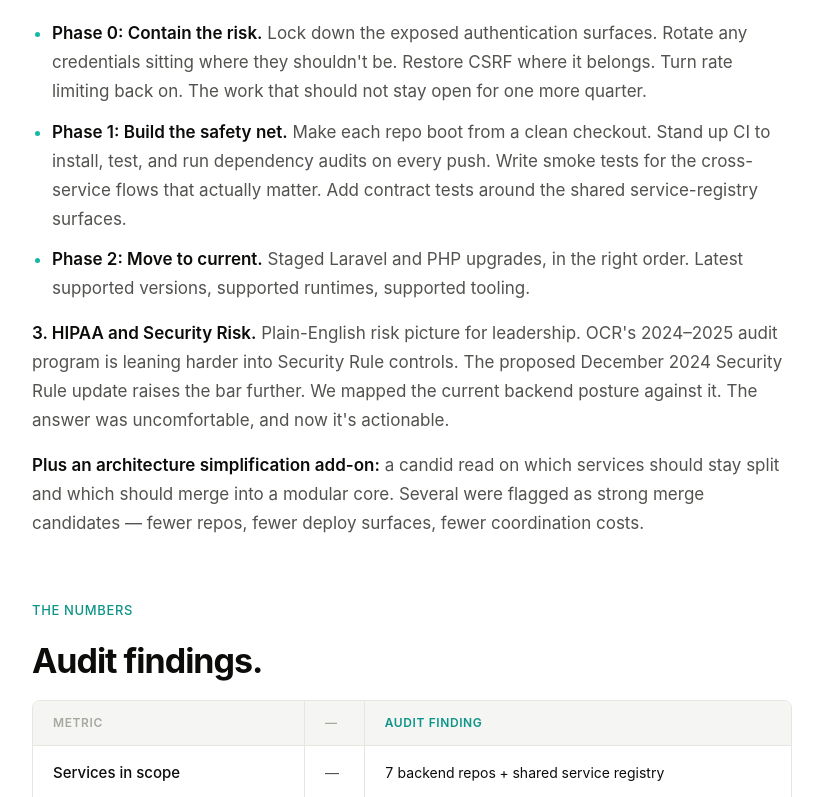
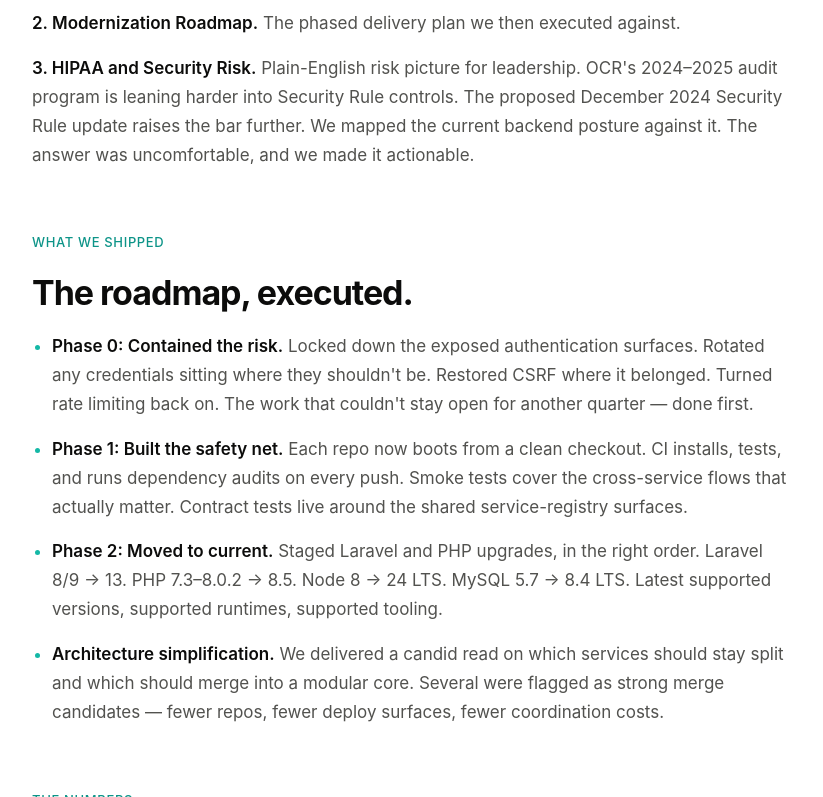
Before and after one commit to marcelfahle/sprintzero, a Next.js app: page /case-studies/laravel-modernization-healthcare-saas in a window 1280 px wide. Shown: the part 1703-2500 px from the top of the page, without its empty margins (80-903 px from the left). Built offline with nearby package versions, Linux system fonts and the light colour scheme.

Commit message:
feat(week-1): vuln downgrade (194→29 falling) + backend past-tense (modernization shipped)

```diff
--- a/src/app/case-studies/laravel-modernization-healthcare-saas/page.tsx
+++ b/src/app/case-studies/laravel-modernization-healthcare-saas/page.tsx
@@ -14,31 +14,31 @@ import { BOOKING_URL, XRAY_PRICE } from "@/lib/constants";
 const URL = "https://sprintzero.sh/case-studies/laravel-modernization-healthcare-saas";
 
 export const metadata: Metadata = {
-  title: "Laravel 8 → 13 Modernization Case Study: HIPAA Backend Audit | SprintZero",
+  title: "Laravel 8 → 13 Modernization Case Study: HIPAA Backend | SprintZero",
   description:
-    "Inside our audit and modernization plan for a HIPAA-compliant Laravel 8 backend. 7 services, 184 controllers, 71 advisories — and the path to a current, supportable platform.",
+    "How we modernized a HIPAA-compliant Laravel 8 backend in one sprint. 7 services, 184 controllers, 71 advisories resolved — to Laravel 13 on PHP 8.5.",
   alternates: { canonical: URL },
   openGraph: {
     type: "article",
     url: URL,
-    title: "Laravel 8 → 13 Modernization: HIPAA Backend Audit | SprintZero",
+    title: "Laravel 8 → 13 Modernization: HIPAA Backend | SprintZero",
     description:
-      "7 services. 184 controllers. 71 advisories. The audit that drove the modernization plan.",
+      "7 services. 184 controllers. 71 advisories resolved. From Laravel 8/PHP 7.3 to Laravel 13/PHP 8.5.",
   },
   twitter: {
     card: "summary_large_image",
-    title: "Laravel 8 → 13 Modernization: HIPAA Backend Audit | SprintZero",
+    title: "Laravel 8 → 13 Modernization: HIPAA Backend | SprintZero",
     description:
-      "7 services. 184 controllers. 71 advisories. The audit that drove the modernization plan.",
+      "7 services. 184 controllers. 71 advisories resolved. From Laravel 8/PHP 7.3 to Laravel 13/PHP 8.5.",
   },
 };
 
 const articleSchema = {
   "@context": "https://schema.org",
   "@type": "Article",
-  headline: "Laravel 8 → 13 Modernization Case Study: HIPAA Backend Audit",
+  headline: "Laravel 8 → 13 Modernization Case Study: HIPAA Backend",
   description:
-    "Inside our audit and modernization plan for a HIPAA-compliant Laravel 8 backend. 7 services, 184 controllers, 71 advisories.",
+    "How we modernized a HIPAA-compliant Laravel 8 backend. 7 services, 184 controllers, 71 advisories resolved — to Laravel 13 on PHP 8.5.",
   author: { "@type": "Person", name: "Marcel Fahle" },
   publisher: {
     "@type": "Organization",
@@ -82,14 +82,14 @@ export default function BackendCaseStudyPage() {
       <main>
         <CaseStudyLayout
           overline="Case study · Backend"
-          title="HIPAA SaaS backend audit and modernization plan."
-          subtitle="7 services. 184 controllers. The plan that took it forward."
-          intro="After we shipped the frontend, the same client came back. The next problem was bigger: a 7-service Laravel backend running on PHP 7.3, accumulated security debt, and almost no automated test coverage. We audited the entire backend and delivered the modernization roadmap that's now driving the next phase of the engagement."
+          title="HIPAA SaaS Laravel backend modernization."
+          subtitle="7 services. 184 controllers. Modernized end-to-end."
+          intro="After we shipped the frontend, the same client came back. The next problem was bigger: a 7-service Laravel backend running on PHP 7.3, accumulated security debt, and almost no automated test coverage. We audited the entire backend, then shipped the modernization."
           heroMetrics={[
-            { value: "7", label: "Services audited" },
+            { value: "7", label: "Services modernized" },
             { value: "184", label: "Controllers mapped" },
-            { value: "71", label: "Composer advisories surfaced" },
-            { value: "13", label: "Critical + high findings" },
+            { value: "71", label: "Composer advisories resolved" },
+            { value: "13", label: "Critical + high findings closed" },
           ]}
         >
           <CaseStudySection
@@ -124,60 +124,67 @@ export default function BackendCaseStudyPage() {
             <p>For a HIPAA platform, that&apos;s the kind of inventory you can&apos;t keep.</p>
           </CaseStudySection>
 
-          <CaseStudySection
-            overline="What we delivered"
-            title="A real audit, written for the technical lead and the executive team simultaneously."
-          >
+          <CaseStudySection overline="The audit" title="Three components that shaped the sprint.">
+            <p>
+              Before we shipped the modernization, we ran the audit that shaped it. Three
+              components, written for the technical lead and the executive team simultaneously:
+            </p>
             <p>
               <strong className="font-semibold text-fg-primary">
                 1. Modernization Foundation.
               </strong>{" "}
-              Where every service is, what it costs to keep there, and what the end state should
+              Where every service was, what it cost to keep there, and what the end state should
               look like. Current → supportable → boring enough that a normal engineering team can
               move fast on it.
             </p>
             <p>
               <strong className="font-semibold text-fg-primary">2. Modernization Roadmap.</strong>{" "}
-              The phased delivery plan.
+              The phased delivery plan we then executed against.
             </p>
-            <ul className="flex flex-col gap-3 pl-5 [&>li]:list-disc [&>li]:marker:text-accent-500">
-              <li>
-                <strong className="font-semibold text-fg-primary">
-                  Phase 0: Contain the risk.
-                </strong>{" "}
-                Lock down the exposed authentication surfaces. Rotate any credentials sitting where
-                they shouldn&apos;t be. Restore CSRF where it belongs. Turn rate limiting back on.
-                The work that should not stay open for one more quarter.
-              </li>
-              <li>
-                <strong className="font-semibold text-fg-primary">
-                  Phase 1: Build the safety net.
-                </strong>{" "}
-                Make each repo boot from a clean checkout. Stand up CI to install, test, and run
-                dependency audits on every push. Write smoke tests for the cross-service flows that
-                actually matter. Add contract tests around the shared service-registry surfaces.
-              </li>
-              <li>
-                <strong className="font-semibold text-fg-primary">Phase 2: Move to current.</strong>{" "}
-                Staged Laravel and PHP upgrades, in the right order. Latest supported versions,
-                supported runtimes, supported tooling.
-              </li>
-            </ul>
             <p>
               <strong className="font-semibold text-fg-primary">3. HIPAA and Security Risk.</strong>{" "}
               Plain-English risk picture for leadership. OCR&apos;s 2024–2025 audit program is
               leaning harder into Security Rule controls. The proposed December 2024 Security Rule
               update raises the bar further. We mapped the current backend posture against it. The
-              answer was uncomfortable, and now it&apos;s actionable.
+              answer was uncomfortable, and we made it actionable.
             </p>
-            <p>
-              <strong className="font-semibold text-fg-primary">
-                Plus an architecture simplification add-on:
-              </strong>{" "}
-              a candid read on which services should stay split and which should merge into a
-              modular core. Several were flagged as strong merge candidates — fewer repos, fewer
-              deploy surfaces, fewer coordination costs.
-            </p>
+          </CaseStudySection>
+
+          <CaseStudySection overline="What we shipped" title="The roadmap, executed.">
+            <ul className="flex flex-col gap-4 pl-5 [&>li]:list-disc [&>li]:marker:text-accent-500">
+              <li>
+                <strong className="font-semibold text-fg-primary">
+                  Phase 0: Contained the risk.
+                </strong>{" "}
+                Locked down the exposed authentication surfaces. Rotated any credentials sitting
+                where they shouldn&apos;t be. Restored CSRF where it belonged. Turned rate limiting
+                back on. The work that couldn&apos;t stay open for another quarter — done first.
+              </li>
+              <li>
+                <strong className="font-semibold text-fg-primary">
+                  Phase 1: Built the safety net.
+                </strong>{" "}
+                Each repo now boots from a clean checkout. CI installs, tests, and runs dependency
+                audits on every push. Smoke tests cover the cross-service flows that actually
+                matter. Contract tests live around the shared service-registry surfaces.
+              </li>
+              <li>
+                <strong className="font-semibold text-fg-primary">
+                  Phase 2: Moved to current.
+                </strong>{" "}
+                Staged Laravel and PHP upgrades, in the right order. Laravel 8/9 → 13. PHP 7.3–8.0.2
+                → 8.5. Node 8 → 24 LTS. MySQL 5.7 → 8.4 LTS. Latest supported versions, supported
+                runtimes, supported tooling.
+              </li>
+              <li>
+                <strong className="font-semibold text-fg-primary">
+                  Architecture simplification.
+                </strong>{" "}
+                We delivered a candid read on which services should stay split and which should
+                merge into a modular core. Several were flagged as strong merge candidates — fewer
+                repos, fewer deploy surfaces, fewer coordination costs.
+              </li>
+            </ul>
           </CaseStudySection>
 
           <CaseStudySection overline="The numbers" title="Audit findings.">
--- a/src/components/case-study.tsx
+++ b/src/components/case-study.tsx
@@ -20,9 +20,9 @@ const cards: Card[] = [
     metrics: [
       { value: "993", label: "Files migrated" },
       {
-        value: "194 → 0",
+        value: "194 → 29",
         label: "Vulnerabilities",
-        caption: "Backed by our ship-or-keep-working guarantee",
+        caption: "85% reduction at handoff; falling under our 30-day guarantee",
       },
       { value: "25+ → 4", label: "Reducers" },
     ],
@@ -31,16 +31,16 @@ const cards: Card[] = [
   },
   {
     label: "Sprint 2 — Backend",
-    title: "Laravel 8 → 13, PHP 7.3 → 8.3",
+    title: "Laravel 8 → 13, PHP 7.3 → 8.5",
     tags: ["Laravel", "PHP", "MySQL", "HIPAA"],
     metrics: [
-      { value: "7", label: "Services audited" },
+      { value: "7", label: "Services modernized" },
       { value: "184", label: "Controllers mapped" },
-      { value: "13", label: "Critical + high findings" },
-      { value: "71", label: "Advisories surfaced" },
+      { value: "13", label: "Critical + high findings closed" },
+      { value: "71", label: "Advisories resolved" },
       { value: "2,400+", label: "Dead lines removed" },
     ],
-    desc: "Audit + scoped modernization plan for a 7-service Laravel backend. Risk picture mapped against HIPAA. Phased delivery plan that's now driving the next sprint.",
+    desc: "7-service Laravel backend modernized end-to-end. Stack moved to Laravel 13 on PHP 8.5. Security debt cleared. CI and test baseline shipped. HIPAA posture mapped and addressed.",
     href: "/case-studies/laravel-modernization-healthcare-saas",
   },
 ];
--- a/src/components/proof-strip.tsx
+++ b/src/components/proof-strip.tsx
@@ -2,7 +2,7 @@ import { Container } from "./container";
 
 const stats = [
   { value: "993", label: "Files migrated" },
-  { value: "194 → 0", label: "Production vulnerabilities" },
+  { value: "194 → 29", label: "Production vulnerabilities (falling)" },
   { value: "0", label: "Feature regressions" },
   { value: "1 sprint", label: "30 days, fixed scope" },
 ];
```
Also changed, not shown: src/app/case-studies/cra-to-vite-migration-healthcare-saas/page.tsx (+4 -5 lines), src/app/case-studies/page.tsx (+5 -5 lines).
